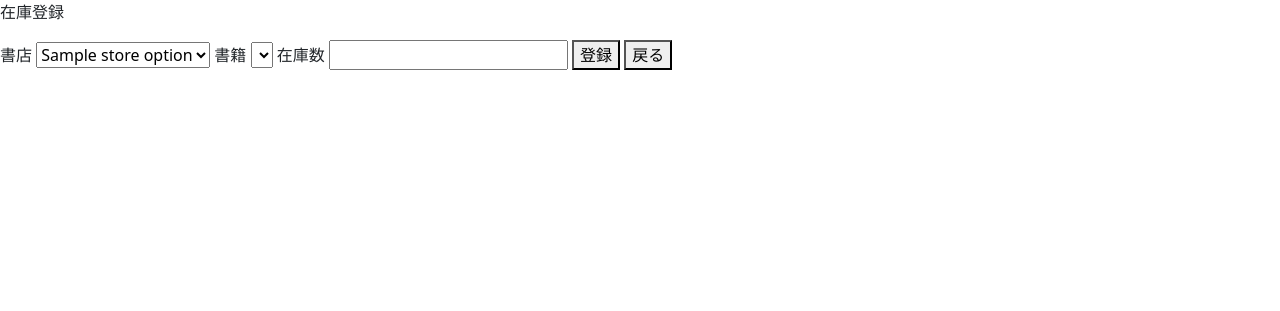
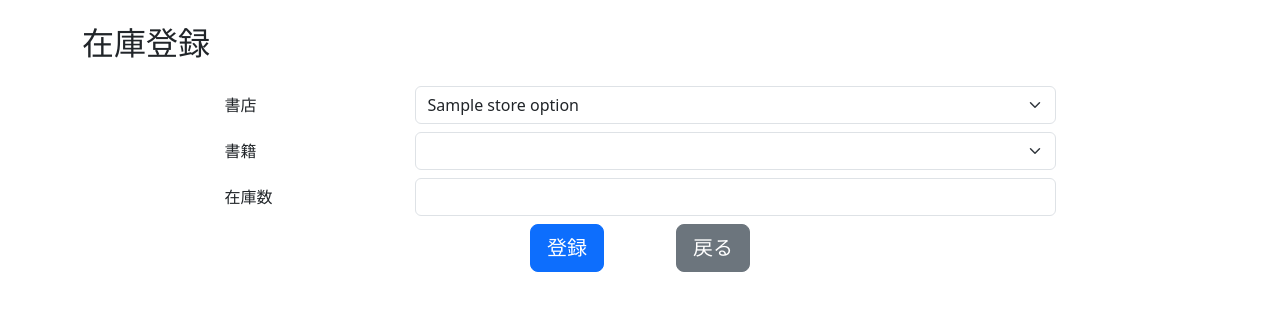
Before and after one commit to uk-works/ibis, a Spring app: template src/main/resources/templates/inventory/admin/register.html in a window 1280 px wide. Shown: the part 140-451 px from the top of the page. Run offline with Thymeleaf, Linux system fonts and the light colour scheme; the template is opened without the code that fills it: most values are stand-ins (such as "Sample title", 1, 10 or a date in 2020); data that the repository does not hold is empty.

Commit message:
在庫管理（管理者）在庫登録 レイアウト実装

```diff
--- a/src/main/resources/templates/inventory/admin/register.html
+++ b/src/main/resources/templates/inventory/admin/register.html
@@ -9,35 +9,65 @@
 	<title>在庫登録 | IBIS</title>
 </head>
 <header th:replace="~{common/admin_header :: page_header}"></header>
+
 <body>
-	<p>在庫登録</p>
+
+	<main class="container mt-4">
+		<h2 class="mb-4">在庫登録</h2>
 
 		<form th:action="@{/inventory/create}" method="post" th:object="${inventoryRequest}">
-		<label>書店
-			<select id="storeSelect" th:field="*{storeId}">
-				<option th:each="store : ${storeOptions}" th:value="${store.storeId}">[[${store.storeName}]]</option>
+
+			<div class="row justify-content-center align-items-center mb-2">
+				<label for="storeId" class="col-md-2 col-form-label">書店</label>
+				<div class="col-md-7">
+					<select class="form-select" id="storeSelect" th:field="*{storeId}">
+						<option th:each="store : ${storeOptions}" th:value="${store.storeId}">[[${store.storeName}]]
+						</option>
 					</select>
-		</label>
-		<label>書籍
-			<select id="bookSelect" th:field="*{bookId}">
+				</div>
+
+			</div>
+
+			<div class="row justify-content-center align-items-center mb-2">
+				<label for="bookId" class="col-md-2 col-form-label">書籍</label>
+				<div class="col-md-7">
+					<select class="form-select" id="bookSelect" th:field="*{bookId}">
 						<option th:value="1"></option>
 					</select>
-		</label>
+				</div>
+			</div>
+
+
+			<div class="row justify-content-center align-items-center mb-2">
+				<label for="amount" class="col-md-2 col-form-label">在庫数</label>
+				<div class="col-md-7">
+					<input type="number" class="form-control" th:field="*{amount}" />
 					<p th:errors="*{amount}"></p>
-		<label>在庫数
-			<input type="number" th:field="*{amount}" />
-		</label>
-		<button>登録</button>
-		<button type="button" onclick="location.href='/inventory/list'">戻る</button>
+				</div>
+			</div>
+
+			<div class="row justify-content-center align-items-center gap-5">
+				<div class="col-auto">
+					<button class="btn btn-primary btn-lg">登録</button>
+				</div>
+				<div class="col-auto">
+					<button type="button" class="btn btn-secondary btn-lg"
+						onclick="location.href='/inventory/list'">戻る</button>
+				</div>
+			</div>
 		</form>
+	</main>
+
+
+
 
 	<script th:src="@{../../js/bootstrap.bundle.min.js}"></script>
 	<script th:inline="javascript">
-	    const bookOptions = /*[[${bookOptions}]]*/ [];
+		const bookOptions = /*[[${bookOptions}]]*/[];
 		const select = document.getElementById("storeSelect");
 
 
-		function update(){
+		function update() {
 			const storeId = select.value;
 			const data = bookOptions.filter(
 				book => book.storeId === storeId
```
Lines whose indentation alone changed are shown as unchanged.
